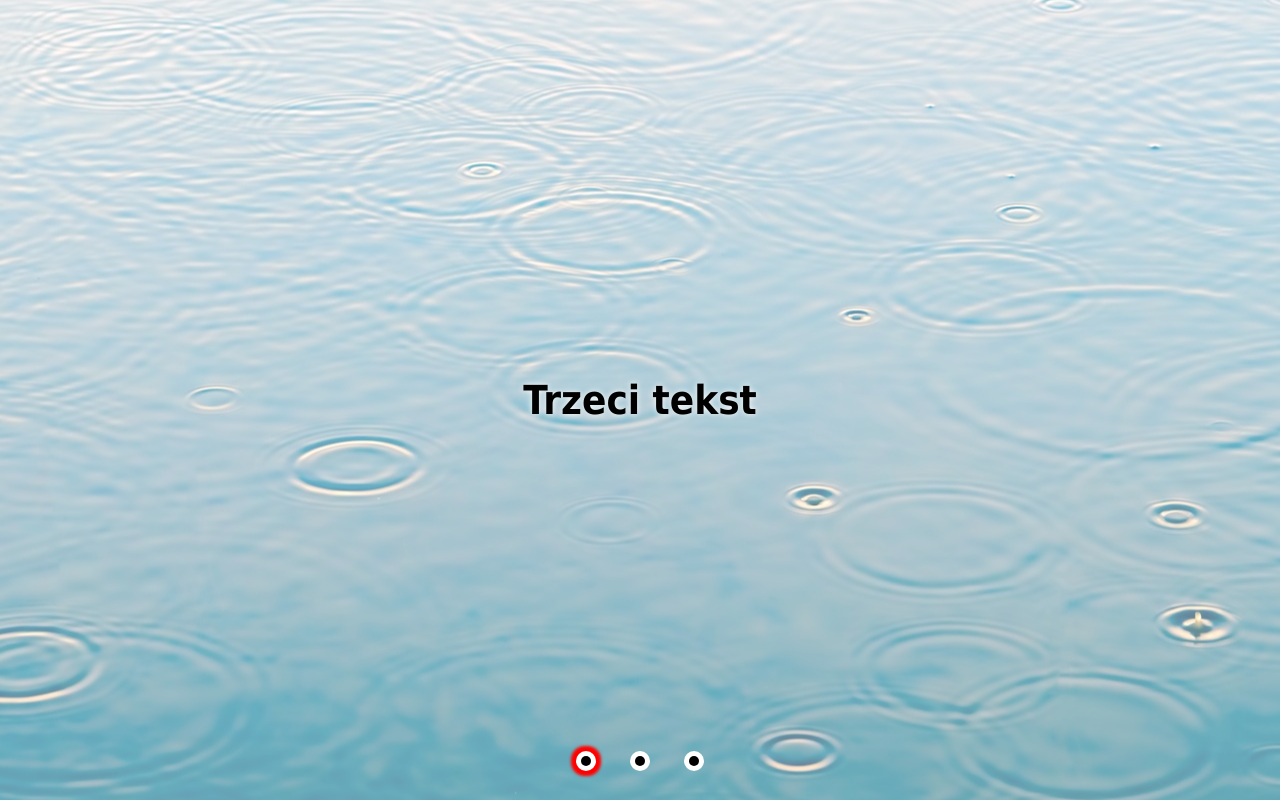
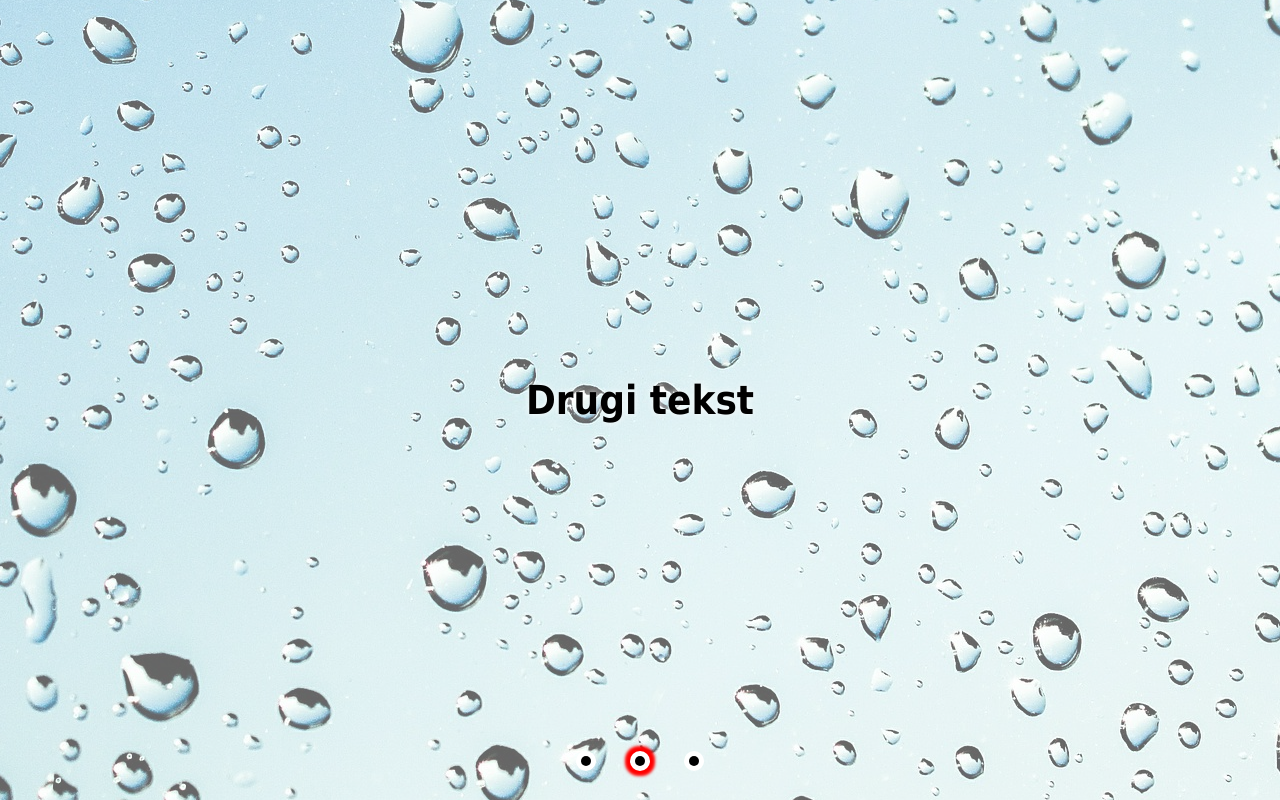
Before and after one commit to greg-top/js-course, a plain HTML site: page projekty/9-slider/index.html in a window 1280 px wide. Drawn offline with Linux system fonts and the light colour scheme.

Commit message:
Pojekt 9 - slider - zmiana atrybutu active dla kropek slidera

```diff
--- a/projekty/9-slider/index.html
+++ b/projekty/9-slider/index.html
@@ -38,6 +38,7 @@
     }
 
     .dots {
+      cursor: pointer;
       position: absolute;
       bottom: 30px;
       left: 50%;
--- a/projekty/9-slider/main.js
+++ b/projekty/9-slider/main.js
@@ -1,27 +1,30 @@
 //------------------
 // ----Interfejs----
 //------------------
-// tablica przechowująca obiekty opisujące poszczególne slajdy (ścieżka do obrazu + opis slajdu)
+// tablica przechowująca obiekty opisujące poszczególne slides (ścieżka do obrazu + opis slajdu)
 const slideList = [{
         img: 'images/img1.jpg',
-        text: 'Pierwszy tekst'
+        text: 'Pierwszy tekst',
+        positionId: '#one'
     },
     {
         img: 'images/img2.jpg',
-        text: 'Drugi tekst'
+        text: 'Drugi tekst',
+        positionId: '#two'
     },
     {
         img: 'images/img3.jpg',
-        text: 'Trzeci tekst'
+        text: 'Trzeci tekst',
+        positionId: '#three'
     }
 ];
 
-//obraz slajsu
+//właściwości slide
 const slideImg = document.querySelector('img.slider');
 const slideText = document.querySelector('h1.slider');
-
-// czas zmiany slajdu
-const time = 2000;
+const slideDots = [...document.querySelectorAll('.dots span')];
+// czas zmiany slide
+const time = 4000;
 //aktywny slajd
 let activeSlide = 0;
 
@@ -36,7 +39,18 @@
     }
     slideImg.src = slideList[activeSlide].img;
     slideText.textContent = slideList[activeSlide].text;
+    changeDot();
+}
 
+const changeDot = () => {
+    //reset active slide dot
+    // console.log(slideDots);
+    slideDots.forEach((dot) => {
+        if (dot.classList.contains('active')) {
+            dot.classList.remove('active');
+        }
+    })
+    document.querySelector(slideList[activeSlide].positionId).classList.add('active');
 }
 
 setInterval(changeSlide, time);
```
